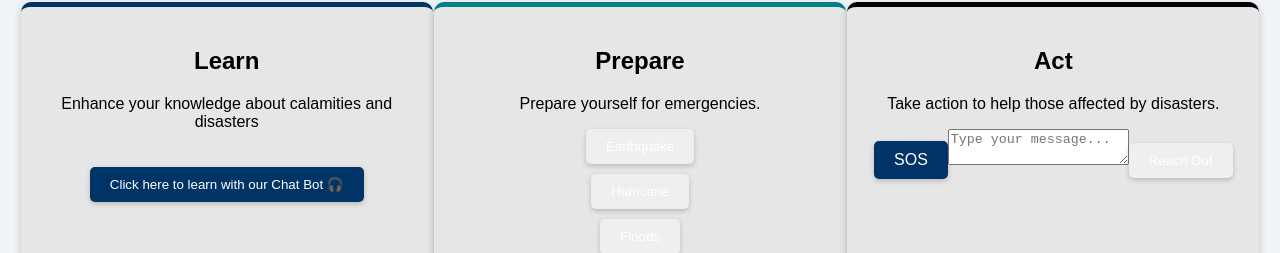
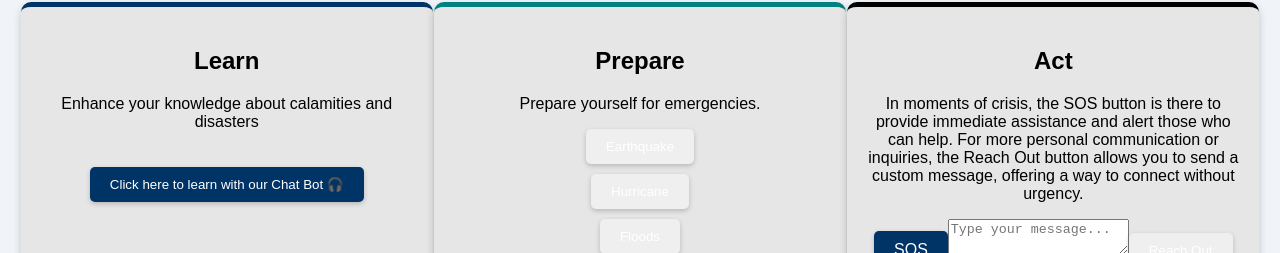
Before and after one commit to gowrigalgali/Hackathon_CodeFury, a React (Create React App) app in the folder CrisisCompass/: page / in a window 1280 px wide. Shown: the part 260-513 px from the top of the page. Built offline with nearby package versions, Linux system fonts and the light colour scheme; no server answers.

Commit message:
Update App.js

```diff
--- a/CrisisCompass/src/App.js
+++ b/CrisisCompass/src/App.js
@@ -92,7 +92,7 @@ function Home() {
         </div>
         <div className="card act">
           <h2>Act</h2>
-          <p>Take action to help those affected by disasters.</p>
+          <p>In moments of crisis, the SOS button is there to provide immediate assistance and alert those who can help. For more personal communication or inquiries, the Reach Out button allows you to send a custom message, offering a way to connect without urgency.</p>
           <button
             onClick={handleSOSClick}
             className="sos-button"
```
